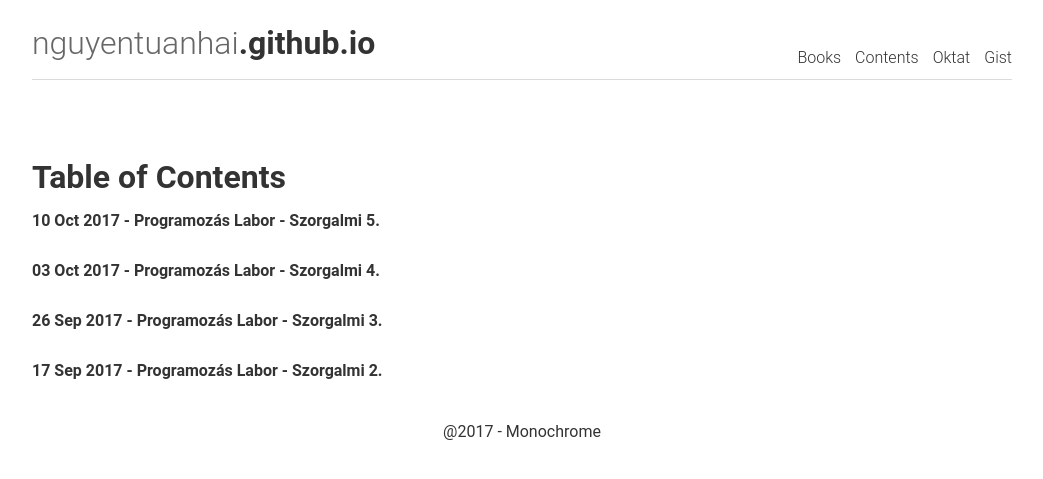
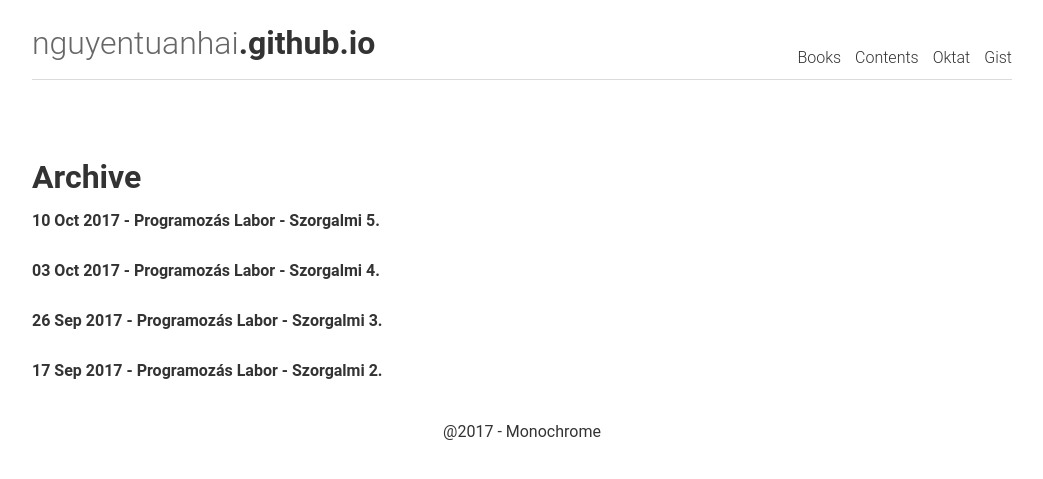
Before and after one commit to nguyentuanhai/nguyentuanhai.github.io, a Jekyll site: the page built from content.md, in a window 1280 px wide. Shown: the top 479 px of the page, without its empty margins (118-1161 px from the left). Built offline with Jekyll 4.4.1, drawn with Linux system fonts in a browser that asks for light colours.

Commit message:
Fixed typo.

```diff
--- a/content.md
+++ b/content.md
@@ -3,7 +3,7 @@ layout: page
 title: Contents
 ---
 
-## Table of Contents
+## Archive
 
 {% for post in site.posts %}
 [{{ post.date | date_to_string }} - {{ post.title }}]({{ post.url }})
```
Also changed, not shown: 2 other files.
